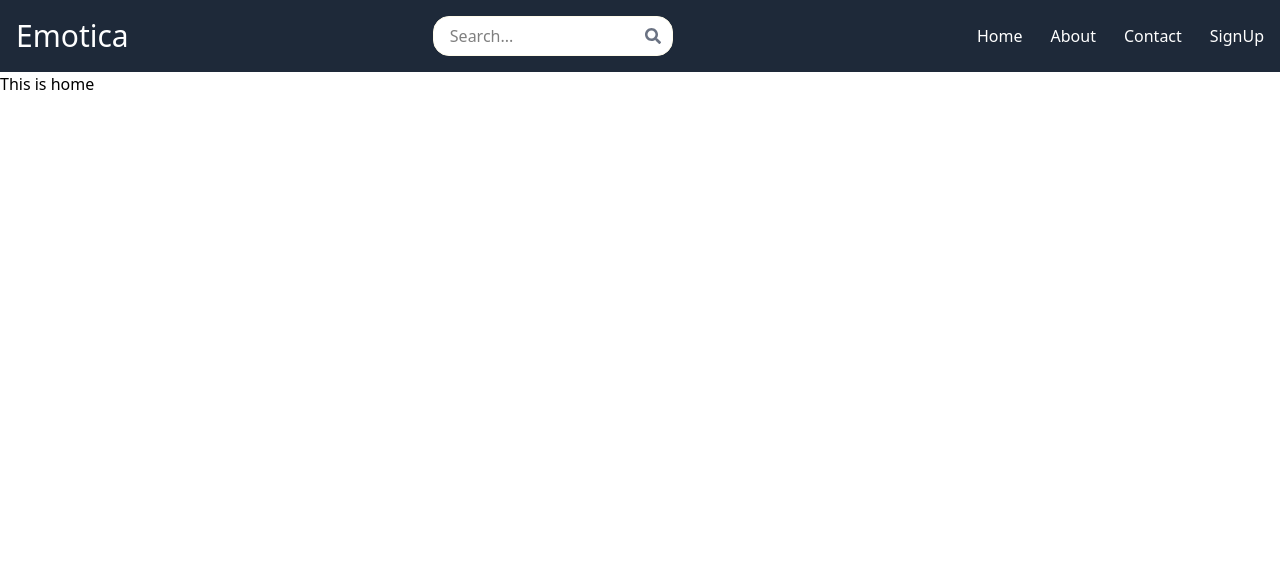
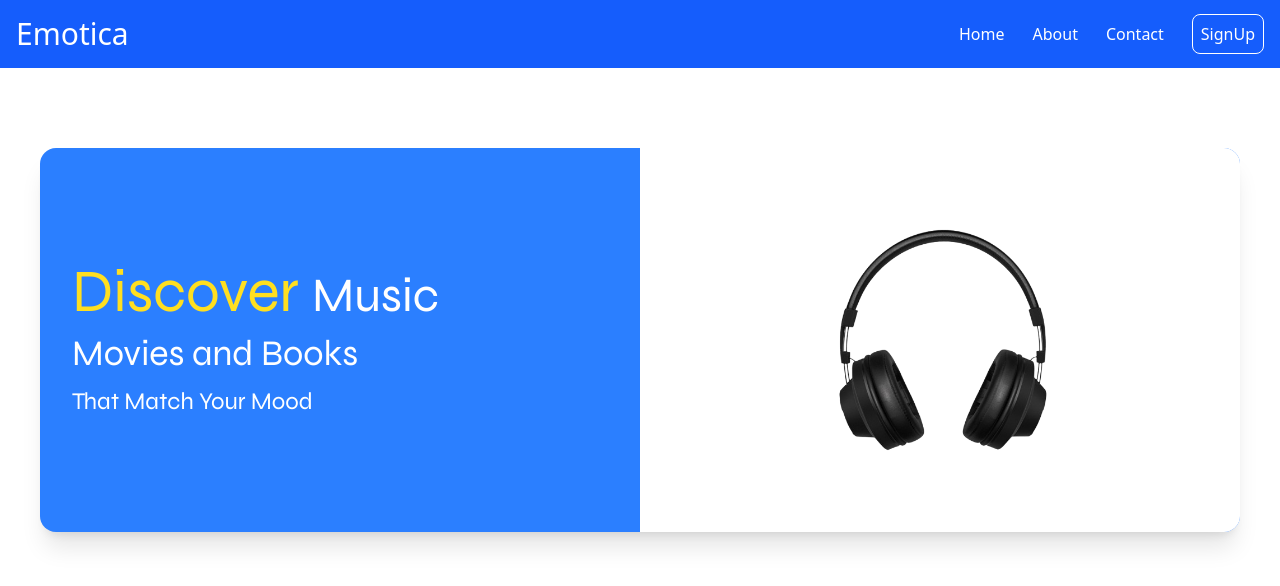
Before and after one commit to Hasnainkhan21/Mood_web, a React (Vite) app: page / in a window 1280 px wide. Shown: the top 586 px of the page. Built offline with nearby package versions, Linux system fonts and the light colour scheme.

Commit message:
hero section updated

```diff
--- a/package.json
+++ b/package.json
@@ -10,10 +10,13 @@
     "preview": "vite preview"
   },
   "dependencies": {
+    "@fontsource/syne": "^5.2.5",
     "@tailwindcss/vite": "^4.1.4",
+    "framer-motion": "^12.9.2",
     "react": "^19.0.0",
     "react-dom": "^19.0.0",
     "react-icons": "^5.5.0",
+    "react-parallax-tilt": "^1.7.293",
     "react-router-dom": "^7.5.1",
     "tailwindcss": "^4.1.4"
   },
--- a/src/App.jsx
+++ b/src/App.jsx
@@ -4,8 +4,8 @@ import { BrowserRouter,Routes,Route } from 'react-router-dom'
 import About from './pages/About.jsx'
 import Contact from './pages/Contact.jsx'
 import SignUp from './pages/SIgnUp.jsx'
+import Home from './pages/Home.jsx'
 
-import Home from './pages/Home.jsx'
 
 function App() {
   return (
@@ -18,6 +18,8 @@ function App() {
         <Route path='/signup' element={<SignUp />} />
       </Routes>
     </BrowserRouter>
+
+
     </>
   )
 }
--- /dev/null
+++ b/src/components/Hero.jsx
@@ -0,0 +1,65 @@
+import { motion } from "framer-motion";
+import { useState } from "react";
+import '@fontsource/syne';
+import img from "../assets/Black-headphone.png";
+
+const Hero = () => {
+  const [rotate, setRotate] = useState({ rotateX: 0, rotateY: 0 });
+
+  const handleMouseMove = (e) => {
+    const { left, top, width, height } = e.currentTarget.getBoundingClientRect();
+    const x = e.clientX - left;
+    const y = e.clientY - top;
+
+    const rotateX = -(y / height - 0.5) * 70; // Adjust tilt power
+    const rotateY = (x / width - 0.5) * 70;
+
+    setRotate({ rotateX, rotateY });
+  };
+
+  const handleMouseLeave = () => {
+    setRotate({ rotateX: 0, rotateY: 0 }); // Reset on leave
+  };
+
+  return (
+    <div className="hero px-6 md:px-10 mt-20">
+      <div className="w-full h-96 flex flex-col md:flex-row rounded-2xl bg-blue-500 shadow-xl overflow-hidden">
+
+        {/* Text Section */}
+        <div className="w-full  md:w-1/2 flex flex-col justify-center font-[Syne] px-8 text-white space-y-3">
+          <h1 className="text-4xl md:text-5xl">
+            <span className="text-yellow-300 text-6xl">Discover </span>Music
+          </h1>
+          <h2 className="text-3xl md:text-4xl">Movies and Books</h2>
+          <p className="text-xl md:text-2xl">That Match Your Mood</p>
+        </div>
+
+        {/* Motion Image */}
+        <div
+          className="w-full md:w-1/2 flex justify-center items-center bg-white"
+          onMouseMove={handleMouseMove}
+          onMouseLeave={handleMouseLeave}
+        >
+          <motion.img
+            src={img}
+            alt="Mood"
+            className="w-70 h-70 object-cover rounded-xl"
+            style={{
+              rotateX: rotate.rotateX,
+              rotateY: rotate.rotateY,
+              transformPerspective: 1000,
+            }}
+            transition={{
+              type: "spring",
+              stiffness: 300,
+              damping: 20,
+            }}
+          />
+        </div>
+
+      </div>
+    </div>
+  );
+};
+
+export default Hero;
--- a/src/components/Nav.jsx
+++ b/src/components/Nav.jsx
@@ -1,28 +1,21 @@
 import React from 'react'
 import { Link } from 'react-router-dom';
-import { FaSearch } from 'react-icons/fa';
+
 
 const Nav = () => {
   return (
-    <nav className='flex justify-between items-center p-4 bg-gray-800 text-white'>
+    <nav className='flex justify-between items-center p-4 bg-blue-600 text-white'>
         <div>
             <h1 className="text-3xl font-sans">Emotica</h1>
         </div>
-        <div className="relative w-60">
-      <input
-        type="text"
-        className="w-full border border-amber-50 h-10 rounded-2xl pl-4 pr-10 bg-white text-black"
-        placeholder="Search..."
-      />
-      <FaSearch className="absolute right-3 top-1/2 transform -translate-y-1/2 text-gray-500" />
-    </div>
+
 
         <ul className='flex space-x-7'>
 
-            <li><Link to="/">Home</Link></li>
-            <li><Link to="/about">About</Link></li>
-            <li><Link to="/contact">Contact</Link></li>
-            <li><Link to ="/signup">SignUp</Link></li>
+            <li className=' hover:text-gray-200'><Link to="/">Home</Link></li>
+            <li className=' hover:text-gray-200'><Link to="/about">About</Link></li>
+            <li className=' hover:text-gray-200'><Link to="/contact">Contact</Link></li>
+            <li className=' hover:text-gray-200'><Link to ="/signup" className='border hover:bg-white hover:text-black p-2 rounded-lg'>SignUp</Link></li>
         </ul>
     </nav>
   )
--- /dev/null
+++ b/src/pages/Api.jsx
@@ -0,0 +1,29 @@
+import React, { useEffect, useState } from 'react'
+
+function Api() {
+
+
+const [data, setData] = useState([])
+
+useEffect(() => {
+    const fetchData = async () => {
+        try {
+          const response = await fetch('https://jsonplaceholder.typicode.com/todos');
+          const data = await response.json();
+          setData(data);
+          console.log(data);
+        } catch (error) {
+          console.error('Error fetching data:', error);
+        }
+      };
+
+      fetchData();
+
+},[])
+
+  return (
+    <>
+   </>
+  )
+}
+export default Api
--- a/src/pages/Home.jsx
+++ b/src/pages/Home.jsx
@@ -1,10 +1,11 @@
 import React from 'react'
 import Nav from '../components/nav.jsx'
+import Hero from '../components/Hero.jsx'
 function Home() {
   return (
     <>
     <Nav />
-    <h1>This is home</h1>
+    <Hero />
     </>
   )
 }
--- a/src/pages/SignUp.jsx
+++ b/src/pages/SignUp.jsx
@@ -8,39 +8,78 @@ function SignUp() {
     let [email, setEmail] = useState("");
     let [password, setPassword] = useState("");
     let [confirmPassword, setConfirmPassword] = useState("");
+    let [error, setError] = useState("");
     let [error1, setError1] = useState("");
     let [error2, setError2] = useState("");
 
     const emailRegex = /^[^\s@]+@[^\s@]+\.[^\s@]+$/;
     const passwordRegex = /^(?=.*[A-Za-z])(?=.*\d)[A-Za-z\d]{6,}$/;
 
-
+//main function
     const handleSubmit = (e) => {
         e.preventDefault();
 
+
+
         //email validation
+        if(!userName){
+            setError("username is required")
+        }
+
+        if(!email){
+           return setError1("email is required")
+        }
+        if(!password){
+           return setError2("password is required")
+        }
+
+        if(!confirmPassword){
+           return setError2("confirm password is required")
+        }
+
         if(!emailRegex.test(email)){
-
-            setError1("wrong email enetred")
-        }else{
-            console.log("valid email" + email)
-
+          setError1("wrong email enetred")
         }
 
         //password validation
         if(!passwordRegex.test(password)){
            setError2("password must be at least 6 characters long and contain at least one letter and one number")
 
-    }else{
-        console.log("valid password" + password)
-        }
+    }
+        if(password !== confirmPassword){
+            setError2("passwords do not match")
+            setConfirmPassword("")
 
-        if(password !== confirmPassword){
-            console.log("passwords do not match")
             return
         }
 
+        if (
+          userName.trim() &&
+          emailRegex.test(email) &&
+          passwordRegex.test(password) &&
+          password === confirmPassword
+        ) {
+          setUserName("");
+          setEmail("");
+          setPassword("");
+          setConfirmPassword("");
+          setError("");
+          setError1("");
+          setError2("");
+          alert("Account created successfully");
+          console.log(userName)
+          console.log(email)
+          console.log(password)
+        }
+
+
+
     }
+
+
+
+
+
   return(
     <>
 <div className="flex flex-col items-center justify-center min-h-screen bg-gray-100 px-4">
@@ -50,41 +89,43 @@ function SignUp() {
     onSubmit={handleSubmit}
     className="w-full max-w-2xl bg-white p-8 shadow-md flex flex-col gap-6"
   >
-    <h2 className="text-2xl font-bold text-center text-gray-800">Create Account</h2>
+    <h2 className="text-2xl font-bold text-center text-blue-800">Create Account</h2>
 
     <div className="grid grid-cols-1 md:grid-cols-2 gap-6">
       <div>
-        <label htmlFor="username" className="block mb-1 text-gray-700 font-medium">
+        <label htmlFor="username" className="block mb-1 text-blue-700 font-medium">
           Username
         </label>
         <input
           type="text"
           id="username"
           name="username"
+          value={userName}
           onChange={(e) => setUserName(e.target.value)}
-          className="w-full px-4 py-2 border border-gray-300 rounded focus:outline-none focus:ring-2 focus:ring-amber-400"
+          className="w-full px-4 py-2 border border-gray-300 rounded focus:outline-none focus:ring-2 focus:ring-blue-400"
           placeholder="Enter your username"
         />
-        <p className='text-red-600 text-[12px] ml-5'></p>
+        <p className='text-red-600 text-[12px] ml-5'>{error}</p>
       </div>
 
       <div>
-        <label htmlFor="email" className="block mb-1 text-gray-700 font-medium">
+        <label htmlFor="email" className="block mb-1 text-blue-700 font-medium">
           Email
         </label>
         <input
           type="email"
           id="email"
           name="email"
+          value={email}
           onChange={(e) => setEmail(e.target.value)}
-          className="w-full px-4 py-2 border border-gray-300 rounded focus:outline-none focus:ring-2 focus:ring-amber-400"
+          className="w-full px-4 py-2 border border-gray-300 rounded focus:outline-none focus:ring-2 focus:ring-blue-400"
           placeholder="Enter your email"
         />
         <p className='text-red-600 text-[12px] ml-5'>{error1}</p>
       </div>
 
       <div>
-        <label htmlFor="password" className="block mb-1 text-gray-700 font-medium">
+        <label htmlFor="password" className="block mb-1 text-blue-700 font-medium">
           Password
         </label>
         <input
@@ -92,31 +133,33 @@ function SignUp() {
           id="password"
           name="password"
           onChange={(e) => setPassword(e.target.value)}
-          className="w-full px-4 py-2 border border-gray-300 rounded focus:outline-none focus:ring-2 focus:ring-amber-400"
+          value={password}
+          className="w-full px-4 py-2 border border-gray-300 rounded focus:outline-none focus:ring-2 focus:ring-blue-400"
           placeholder="Enter your password"
         />
         <p className='text-red-600 text-[12px] ml-5'>{error2}</p>
       </div>
 
       <div>
-        <label htmlFor="confpass" className="block mb-1 text-gray-700 font-medium">
+        <label htmlFor="confpass" className="block mb-1 text-blue-700 font-medium">
           Confirm Password
         </label>
         <input
           type="password"
           id="confpass"
           name="confpass"
+          value={confirmPassword}
           onChange={(e) => setConfirmPassword(e.target.value)}
-          className="w-full px-4 py-2 border border-gray-300 rounded focus:outline-none focus:ring-2 focus:ring-amber-400"
-          placeholder="Cconfirm password"
+          className="w-full px-4 py-2 border border-gray-300 rounded focus:outline-none focus:ring-2 focus:ring-blue-400"
+          placeholder="Confirm password"
         />
-        <p className='text-red-600 text-[12px] ml-5'></p>
+        <p className='text-red-600 text-[12px] ml-5'>{error2}</p>
       </div>
     </div>
 
     <button
       type="submit"
-      className="w-full bg-amber-500 text-white py-3 rounded-lg hover:bg-amber-600 transition duration-200 text-lg font-semibold"
+      className="w-full bg-blue-500 text-white py-3 rounded-lg hover:bg-blue-600 transition duration-200 text-lg font-semibold"
     >
       Sign Up
     </button>
```
Also changed, not shown: src/assets/Black-headphone.png (added), 1 other file (tests, documents, lock files or other folders).
